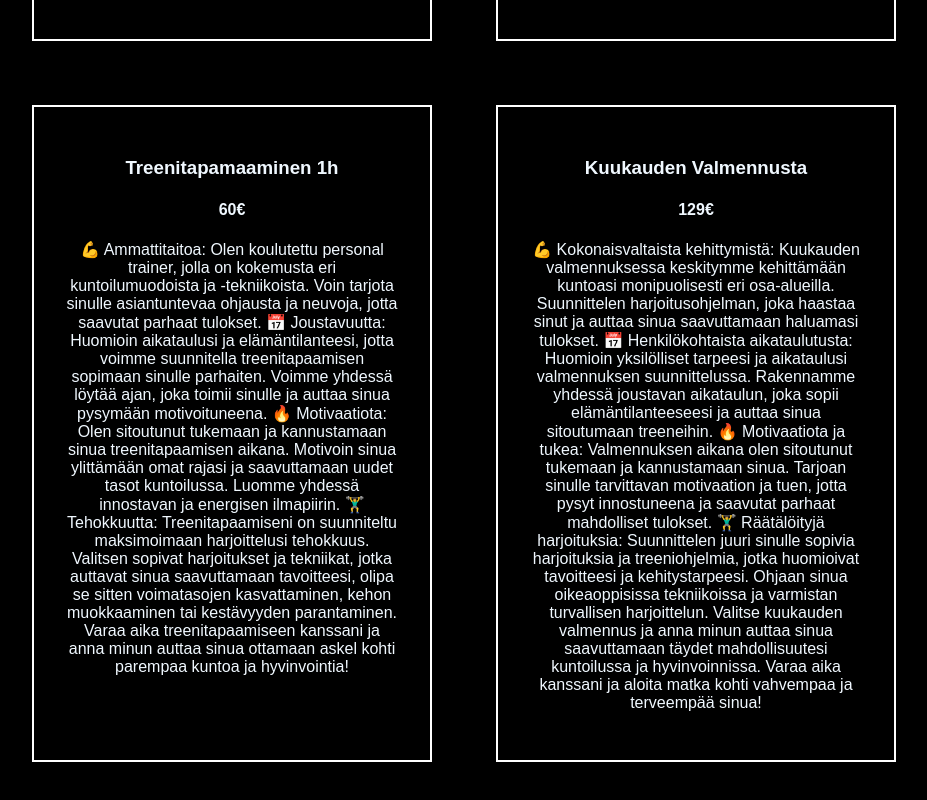
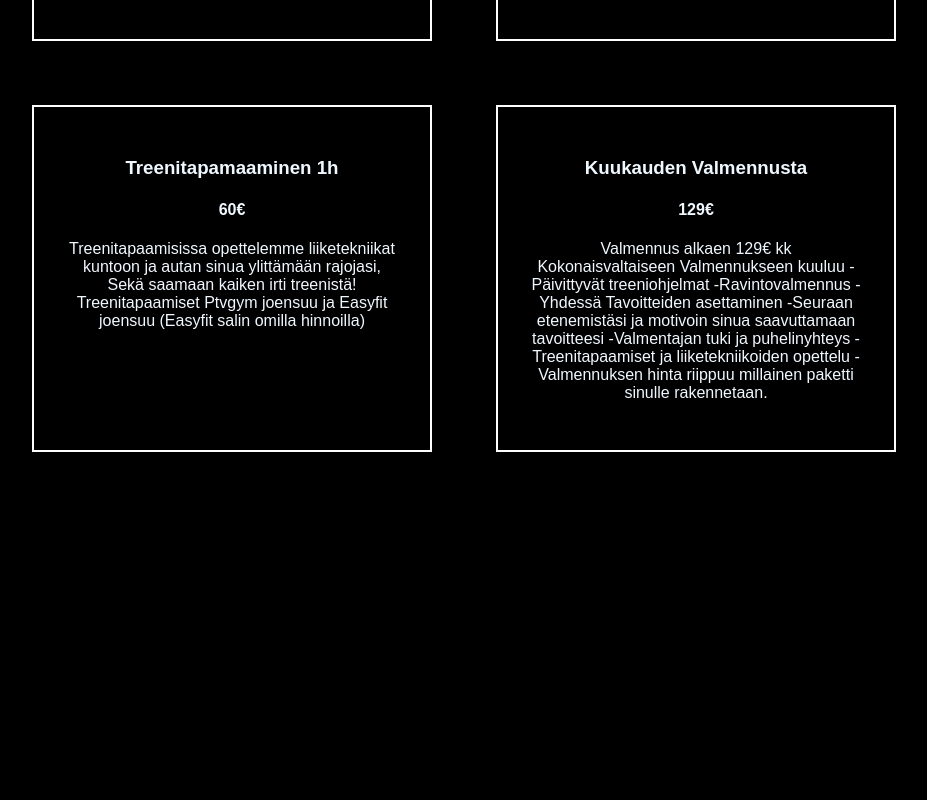
Before and after one commit to MarkusAP98/PtUunoSilvennoinen.github.io, a React (Create React App) app: page / in a window 1280 px wide. Shown: the part 2640-3440 px from the top of the page, without its empty margins (176-1103 px from the left). After the commit the page ends 3220 px from the top, so only its background shows below. Built offline with nearby package versions, Linux system fonts and the light colour scheme.

Commit message:
change the text for hinnat

```diff
--- a/src/components/hinnat/Hinnat.jsx
+++ b/src/components/hinnat/Hinnat.jsx
@@ -30,45 +30,22 @@ const Hinnat = () => {
           <h3>Treenitapamaaminen 1h</h3>
           <h4>60€</h4>
           <p>
-            💪 Ammattitaitoa: Olen koulutettu personal trainer, jolla on
-            kokemusta eri kuntoilumuodoista ja -tekniikoista. Voin tarjota
-            sinulle asiantuntevaa ohjausta ja neuvoja, jotta saavutat parhaat
-            tulokset. 📅 Joustavuutta: Huomioin aikataulusi ja elämäntilanteesi,
-            jotta voimme suunnitella treenitapaamisen sopimaan sinulle
-            parhaiten. Voimme yhdessä löytää ajan, joka toimii sinulle ja auttaa
-            sinua pysymään motivoituneena. 🔥 Motivaatiota: Olen sitoutunut
-            tukemaan ja kannustamaan sinua treenitapaamisen aikana. Motivoin
-            sinua ylittämään omat rajasi ja saavuttamaan uudet tasot
-            kuntoilussa. Luomme yhdessä innostavan ja energisen ilmapiirin. 🏋️‍♂️
-            Tehokkuutta: Treenitapaamiseni on suunniteltu maksimoimaan
-            harjoittelusi tehokkuus. Valitsen sopivat harjoitukset ja tekniikat,
-            jotka auttavat sinua saavuttamaan tavoitteesi, olipa se sitten
-            voimatasojen kasvattaminen, kehon muokkaaminen tai kestävyyden
-            parantaminen. Varaa aika treenitapaamiseen kanssani ja anna minun
-            auttaa sinua ottamaan askel kohti parempaa kuntoa ja hyvinvointia!
+            Treenitapaamisissa opettelemme liiketekniikat kuntoon ja autan sinua
+            ylittämään rajojasi, Sekä saamaan kaiken irti treenistä!
+            Treenitapaamiset Ptvgym joensuu ja Easyfit joensuu (Easyfit salin
+            omilla hinnoilla)
           </p>
         </div>
         <div className="hinnat__section-info-div">
           <h3>Kuukauden Valmennusta</h3>
           <h4>129€</h4>
           <p>
-            💪 Kokonaisvaltaista kehittymistä: Kuukauden valmennuksessa
-            keskitymme kehittämään kuntoasi monipuolisesti eri osa-alueilla.
-            Suunnittelen harjoitusohjelman, joka haastaa sinut ja auttaa sinua
-            saavuttamaan haluamasi tulokset. 📅 Henkilökohtaista aikataulutusta:
-            Huomioin yksilölliset tarpeesi ja aikataulusi valmennuksen
-            suunnittelussa. Rakennamme yhdessä joustavan aikataulun, joka sopii
-            elämäntilanteeseesi ja auttaa sinua sitoutumaan treeneihin. 🔥
-            Motivaatiota ja tukea: Valmennuksen aikana olen sitoutunut tukemaan
-            ja kannustamaan sinua. Tarjoan sinulle tarvittavan motivaation ja
-            tuen, jotta pysyt innostuneena ja saavutat parhaat mahdolliset
-            tulokset. 🏋️‍♂️ Räätälöityjä harjoituksia: Suunnittelen juuri sinulle
-            sopivia harjoituksia ja treeniohjelmia, jotka huomioivat tavoitteesi
-            ja kehitystarpeesi. Ohjaan sinua oikeaoppisissa tekniikoissa ja
-            varmistan turvallisen harjoittelun. Valitse kuukauden valmennus ja
-            anna minun auttaa sinua saavuttamaan täydet mahdollisuutesi
-            kuntoilussa ja hyvinvoinnissa. Varaa aika kanssani ja aloita matka
-            kohti vahvempaa ja terveempää sinua!
+            Valmennus alkaen 129€ kk Kokonaisvaltaiseen Valmennukseen kuuluu
+            -Päivittyvät treeniohjelmat -Ravintovalmennus -Yhdessä Tavoitteiden
+            asettaminen -Seuraan etenemistäsi ja motivoin sinua saavuttamaan
+            tavoitteesi -Valmentajan tuki ja puhelinyhteys -Treenitapaamiset ja
+            liiketekniikoiden opettelu - Valmennuksen hinta riippuu millainen
+            paketti sinulle rakennetaan.
           </p>
         </div>
       </div>
```
